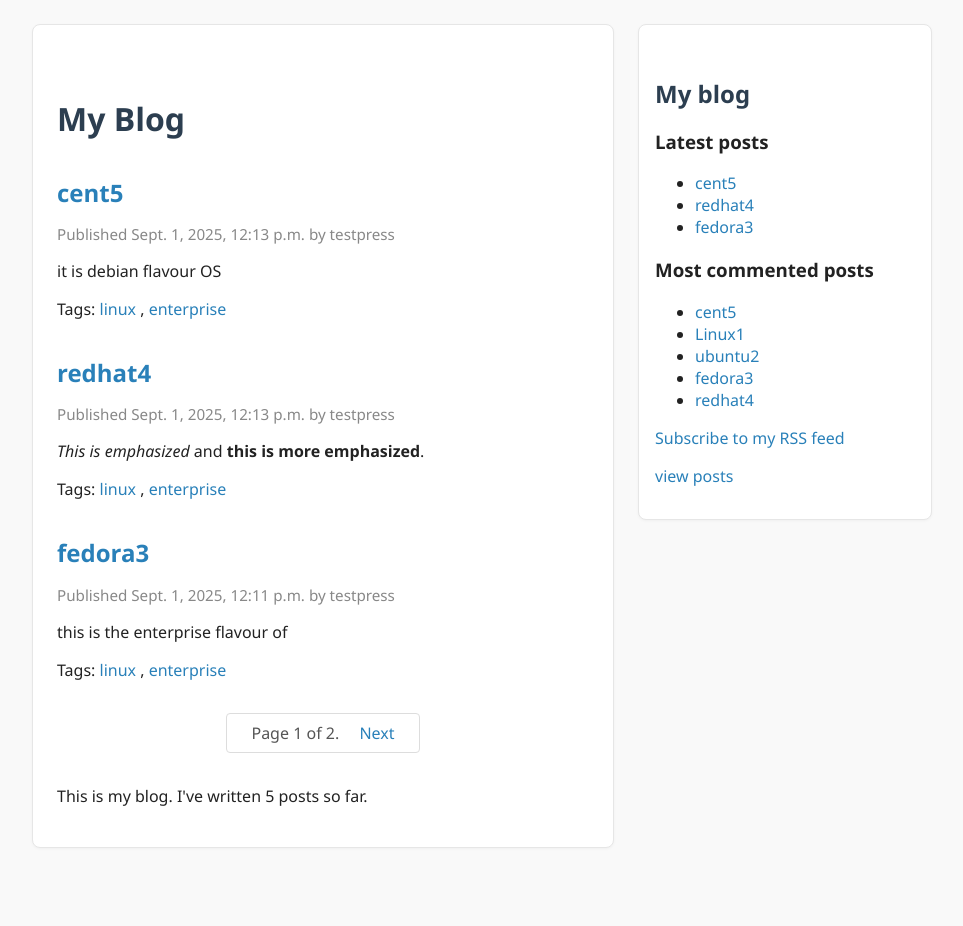
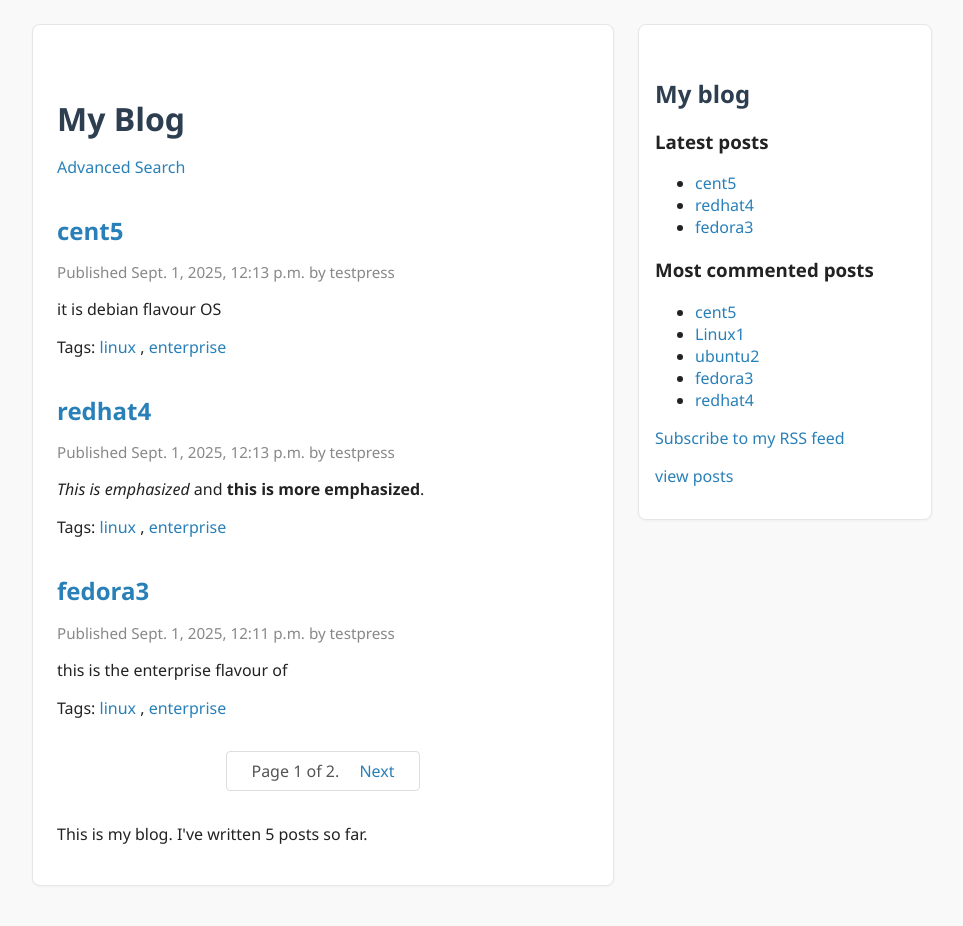
Before and after one commit to parthasarathy-testpress/blog, a Django app: page /blog/ in a window 1280 px wide. Shown: the whole page, without its empty margins (158-1121 px from the left). Before the commit the page ends 848 px from the top, so only its background shows below. Run offline with Django 5.2, Linux system fonts and the light colour scheme; data comes from the database, SQL or seed files in the repository; parts of the project's set-up code (start-up, migrations or seed data) failed here and were passed over.

Commit message:
chore: UI added for searching

```diff
--- a/blog/templates/blog/post/list.html
+++ b/blog/templates/blog/post/list.html
@@ -5,7 +5,7 @@
 
 {% block content %}
   <h1>My Blog</h1>
-
+  <a href="{% url 'blog:post_search' %}">Advanced Search</a>
   {% for post in posts %}
     <p class="tags"></p>
     <h2>
```
